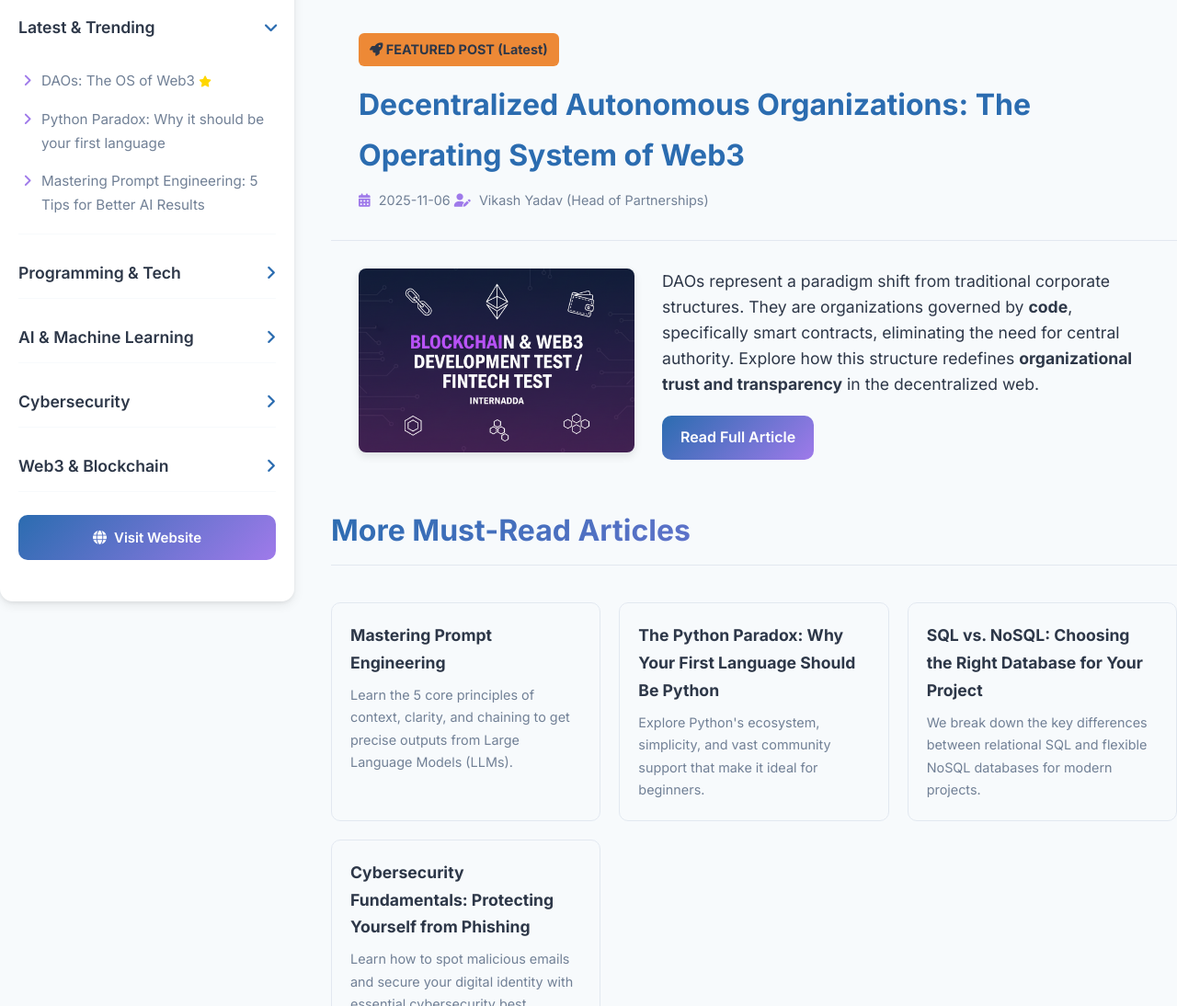
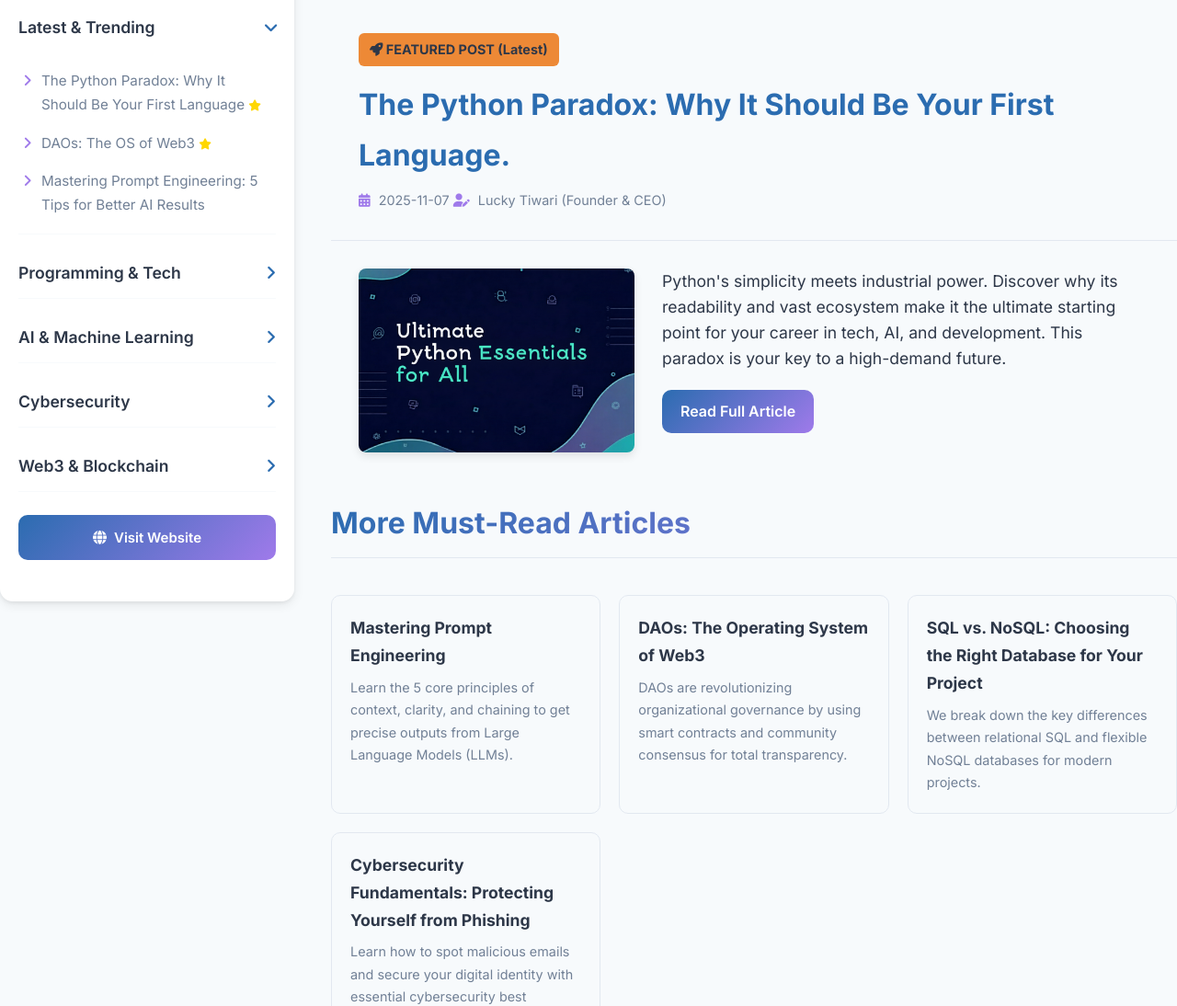
Before and after one commit to official-Internadda/Internadda.com, a website: page blog/index.html in a window 1280 px wide. Shown: the part 211-1305 px from the top of the page at 92% size. Drawn offline with Linux system fonts and the light colour scheme.

Commit message:
Update index.html

```diff
--- a/blog/index.html
+++ b/blog/index.html
@@ -334,8 +334,8 @@
                             Latest & Trending <i class="fas fa-angle-right"></i>
                         </summary>
                         <ul class="sidebar-list">
-                            <li><a href="blog/nov25/dao-web3-future.html">DAOs: The OS of Web3 <i class="fas fa-star" style="color: gold; font-size: 0.8em;"></i></a></li>
-                            <li><a href="post.html?id=1">Python Paradox: Why it should be your first language</a></li>
+                            <li><a href="nov25/python-paradox-first-language.html">The Python Paradox: Why It Should Be Your First Language <i class="fas fa-star" style="color: gold; font-size: 0.8em;"></i></a></li>
+                            <li><a href="nov25/dao-web3-future.html">DAOs: The OS of Web3 <i class="fas fa-star" style="color: gold; font-size: 0.8em;"></i></a></li>
                             <li><a href="post.html?id=2">Mastering Prompt Engineering: 5 Tips for Better AI Results</a></li>
                         </ul>
                     </details>
@@ -345,7 +345,7 @@
                             Programming & Tech <i class="fas fa-angle-right"></i>
                         </summary>
                         <ul class="sidebar-list">
-                            <li><a href="post.html?id=1">The Python Paradox: Why Your First Language Should Be Python</a></li>
+                            <li><a href="nov25/python-paradox-first-language.html">The Python Paradox: Why Your First Language Should Be Python</a></li>
                             <li><a href="post.html?id=3">SQL vs. NoSQL: Choosing the Right Database for Your Project</a></li>
                         </ul>
                     </details>
@@ -373,7 +373,7 @@
                             Web3 & Blockchain <i class="fas fa-angle-right"></i>
                         </summary>
                         <ul class="sidebar-list">
-                            <li><a href="blog/nov25/dao-web3-future.html">Decentralized Autonomous Organizations: The OS of Web3</a></li>
+                            <li><a href="nov25/dao-web3-future.html">Decentralized Autonomous Organizations: The OS of Web3</a></li>
                         </ul>
                     </details>
 
@@ -390,21 +390,21 @@
 
                 <h1 class="section-title" style="margin-bottom: 30px; text-align: left; font-size: 2.5rem;">Internadda Career Insights</h1>
 
-                <a href="blog/nov25/dao-web3-future.html" class="featured-post-card" style="text-decoration: none;">
+                <a href="nov25/python-paradox-first-language.html" class="featured-post-card" style="text-decoration: none;">
                     <div class="featured-header">
                         <div class="label"><i class="fas fa-rocket"></i> FEATURED POST (Latest)</div>
-                        <h2 class="featured-title">Decentralized Autonomous Organizations: The Operating System of Web3</h2>
+                        <h2 class="featured-title">The Python Paradox: Why It Should Be Your First Language.</h2>
                         <div class="featured-meta">
-                            <span><i class="fas fa-calendar-alt"></i> 2025-11-06</span>
-                            <span><i class="fas fa-user-edit"></i> Vikash Yadav (Head of Partnerships)</span>
+                            <span><i class="fas fa-calendar-alt"></i> 2025-11-07</span>
+                            <span><i class="fas fa-user-edit"></i> Lucky Tiwari (Founder & CEO)</span>
                         </div>
                     </div>
                     <div class="featured-body">
                         <div class="featured-image">
-                            <img src="../images/test_Blockchain & Web3.png" alt="Decentralized Autonomous Organizations: The OS of Web3">
+                            <img src="../images/Python-Essentials-for-All.png" alt="Python Essentials for All Course Image">
                         </div>
                         <div class="featured-text">
-                            <p class="featured-excerpt">DAOs represent a paradigm shift from traditional corporate structures. They are organizations governed by <strong>code</strong>, specifically smart contracts, eliminating the need for central authority. Explore how this structure redefines <strong>organizational trust and transparency</strong> in the decentralized web.</p>
+                            <p class="featured-excerpt">Python's simplicity meets industrial power. Discover why its readability and vast ecosystem make it the ultimate starting point for your career in tech, AI, and development. This paradox is your key to a high-demand future.</p>
                             <span class="btn btn-primary" style="display: inline-flex;">Read Full Article</span>
                         </div>
                     </div>
@@ -419,9 +419,9 @@
                          <p>Learn the 5 core principles of context, clarity, and chaining to get precise outputs from Large Language Models (LLMs).</p>
                     </a>
 
-                    <a href="post.html?id=1" class="small-article-card">
-                         <h4>The Python Paradox: Why Your First Language Should Be Python</h4>
-                         <p>Explore Python's ecosystem, simplicity, and vast community support that make it ideal for beginners.</p>
+                    <a href="nov25/dao-web3-future.html" class="small-article-card">
+                         <h4>DAOs: The Operating System of Web3</h4>
+                         <p>DAOs are revolutionizing organizational governance by using smart contracts and community consensus for total transparency.</p>
                     </a>
 
                     <a href="post.html?id=3" class="small-article-card">
```
